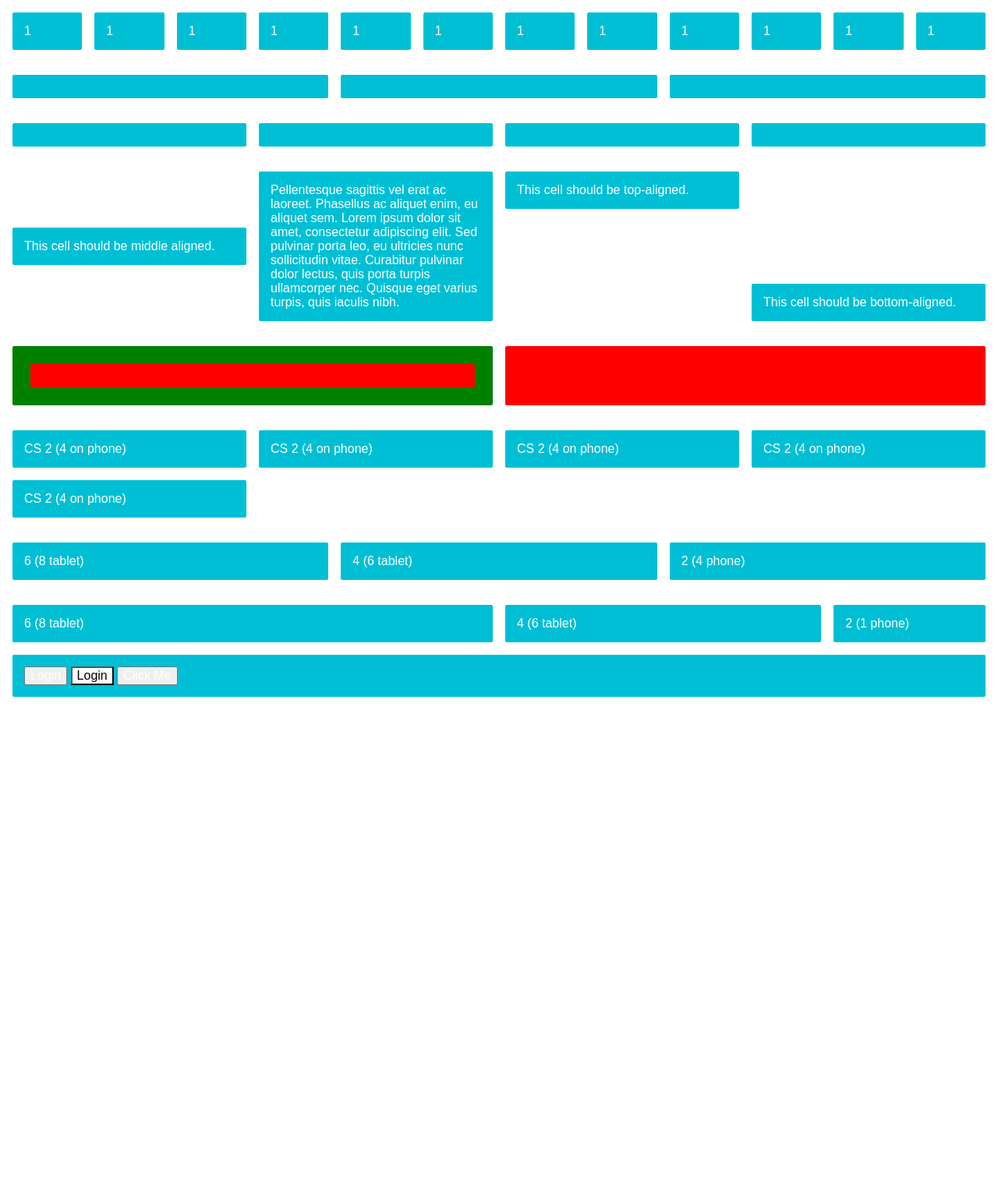
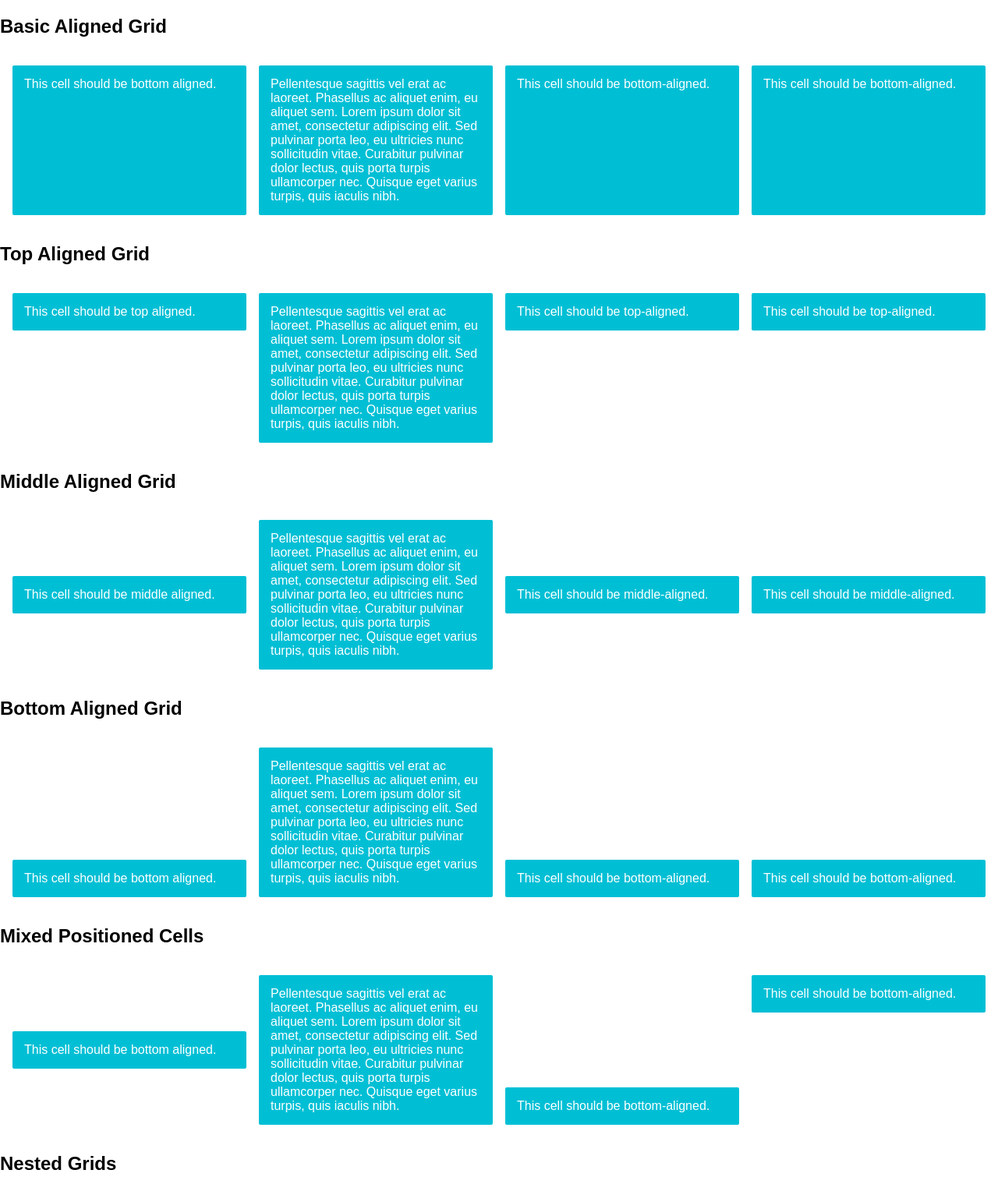
Before and after one commit to tony-jones/slick, a website: page app/styleguide.html in a window 1280 px wide. Shown: the top 1510 px of the page at 78% size. Before the commit the page ends 910 px from the top, so only its background shows below. Drawn offline with nearby package versions, Linux system fonts and the light colour scheme; files that its build step writes are made by us from their sources.

Commit message:
styleguide changes for grid

```diff
--- a/app/styleguide.html
+++ b/app/styleguide.html
@@ -14,33 +14,51 @@
   </head>
   <body>
 
-    <div class="grid">
-     <div class="grid__cell s1 m1 l1">1</div>
-     <div class="grid__cell s1 m1 l1">1</div>
-     <div class="grid__cell s1 m1 l1">1</div>
-     <div class="grid__cell s1 m1 l1">1</div>
-     <div class="grid__cell s1 m1 l1">1</div>
-     <div class="grid__cell s1 m1 l1">1</div>
-     <div class="grid__cell s1 m1 l1">1</div>
-     <div class="grid__cell s1 m1 l1">1</div>
-     <div class="grid__cell s1 m1 l1">1</div>
-     <div class="grid__cell s1 m1 l1">1</div>
-     <div class="grid__cell s1 m1 l1">1</div>
-     <div class="grid__cell s1 m1 l1">1</div>
+    <h2>Basic Aligned Grid</h2>
+    <div class="grid ">
+      <div class="grid__cell col-2 col-l3">
+        This cell should be bottom aligned.
       </div>
-    <div class="grid">
-     <div class="grid__cell s4 m8 l4"></div>
-     <div class="grid__cell s2 m4 l4"></div>
-     <div class="grid__cell s2 m4 l4"></div>
+      <div class="grid__cell col-2 col-l3">
+        Pellentesque sagittis vel erat ac laoreet.
+        Phasellus ac aliquet enim, eu aliquet sem.
+        Lorem ipsum dolor sit amet, consectetur adipiscing elit.
+        Sed pulvinar porta leo, eu ultricies nunc sollicitudin vitae.
+        Curabitur pulvinar dolor lectus, quis porta turpis ullamcorper nec.
+        Quisque eget varius turpis, quis iaculis nibh.
       </div>
-    <div class="grid">
-     <div class="grid__cell s4"></div>
-     <div class="grid__cell s4"></div>
-     <div class="grid__cell s4"></div>
-     <div class="grid__cell s4"></div>
+      <div class="grid__cell col-2 col-l3">
+        This cell should be bottom-aligned.
       </div>
-    <div class="grid">
-     <div class="grid__cell col-2 col-l3 grid__cell--cell-middle">
+      <div class="grid__cell col-2 col-l3">
+        This cell should be bottom-aligned.
+      </div>
+    </div>
+
+    <h2>Top Aligned Grid</h2>
+    <div class="grid grid--top">
+      <div class="grid__cell col-2 col-l3">
+        This cell should be top aligned.
+      </div>
+      <div class="grid__cell col-2 col-l3">
+        Pellentesque sagittis vel erat ac laoreet.
+        Phasellus ac aliquet enim, eu aliquet sem.
+        Lorem ipsum dolor sit amet, consectetur adipiscing elit.
+        Sed pulvinar porta leo, eu ultricies nunc sollicitudin vitae.
+        Curabitur pulvinar dolor lectus, quis porta turpis ullamcorper nec.
+        Quisque eget varius turpis, quis iaculis nibh.
+      </div>
+      <div class="grid__cell col-2 col-l3">
+        This cell should be top-aligned.
+      </div>
+      <div class="grid__cell col-2 col-l3">
+        This cell should be top-aligned.
+      </div>
+    </div>
+
+    <h2>Middle Aligned Grid</h2>
+    <div class="grid grid--middle">
+      <div class="grid__cell col-2 col-l3">
         This cell should be middle aligned.
       </div>
       <div class="grid__cell col-2 col-l3">
@@ -51,46 +69,71 @@
         Curabitur pulvinar dolor lectus, quis porta turpis ullamcorper nec.
         Quisque eget varius turpis, quis iaculis nibh.
       </div>
-     <div class="grid__cell col-2 col-l3 grid__cell--cell-top">
-       This cell should be top-aligned.
+      <div class="grid__cell col-2 col-l3">
+        This cell should be middle-aligned.
+      </div>
+      <div class="grid__cell col-2 col-l3">
+        This cell should be middle-aligned.
+      </div>
+    </div>
+
+    <h2>Bottom Aligned Grid</h2>
+    <div class="grid grid--bottom">
+      <div class="grid__cell col-2 col-l3">
+        This cell should be bottom aligned.
+      </div>
+      <div class="grid__cell col-2 col-l3">
+        Pellentesque sagittis vel erat ac laoreet.
+        Phasellus ac aliquet enim, eu aliquet sem.
+        Lorem ipsum dolor sit amet, consectetur adipiscing elit.
+        Sed pulvinar porta leo, eu ultricies nunc sollicitudin vitae.
+        Curabitur pulvinar dolor lectus, quis porta turpis ullamcorper nec.
+        Quisque eget varius turpis, quis iaculis nibh.
+      </div>
+      <div class="grid__cell col-2 col-l3">
+        This cell should be bottom-aligned.
+      </div>
+      <div class="grid__cell col-2 col-l3">
+        This cell should be bottom-aligned.
+      </div>
+    </div>
+
+    <h2>Mixed Positioned Cells</h2>
+    <div class="grid">
+      <div class="grid__cell col-2 col-l3 grid__cell--cell-middle">
+        This cell should be bottom aligned.
+      </div>
+      <div class="grid__cell col-2 col-l3">
+        Pellentesque sagittis vel erat ac laoreet.
+        Phasellus ac aliquet enim, eu aliquet sem.
+        Lorem ipsum dolor sit amet, consectetur adipiscing elit.
+        Sed pulvinar porta leo, eu ultricies nunc sollicitudin vitae.
+        Curabitur pulvinar dolor lectus, quis porta turpis ullamcorper nec.
+        Quisque eget varius turpis, quis iaculis nibh.
       </div>
       <div class="grid__cell col-2 col-l3 grid__cell--cell-bottom">
         This cell should be bottom-aligned.
       </div>
+      <div class="grid__cell col-2 col-l3 grid__cell--cell-top">
+        This cell should be bottom-aligned.
+      </div>
+    </div>
 
+    <h2>Nested Grids</h2>
+    <div class="grid grid--stretch">
+      <div class="grid__cell">
+        <div class="grid">
+          <div class="grid__cell lav"></div>
+          <div class="grid__cell lav"></div>
+          <div class="grid__cell lav"></div>
+          <div class="grid__cell lav"></div>
+          <div class="grid__cell lav"></div>
         </div>
-    <div class="grid">
-       <div class="grid__cell s1 m1 l3 green">
-         <div class="grid__cell l3 red"></div>
       </div>
-       <div class="grid__cell l3 red"></div>
+      <div class="grid__cell col-4 col-l3"></div>
+      <div class="grid__cell col-4 col-l3"></div>
     </div>
-     <div class="grid">
-      <div class="grid__cell col-4 col-l3">CS 2 (4 on phone)</div>
-      <div class="grid__cell col-4 col-l3">CS 2 (4 on phone)</div>
-      <div class="grid__cell col-4 col-l3">CS 2 (4 on phone)</div>
-      <div class="grid__cell col-4 col-l3">CS 2 (4 on phone)</div>
-      <div class="grid__cell col-4 col-l3">CS 2 (4 on phone)</div>
-    </div>
-    <div class="grid">
-      <div class="grid__cell s3 m4 l8">6 (8 tablet)</div>
-      <div class="grid__cell s3 m4 l8">4 (6 tablet)</div>
-      <div class="grid__cell s3 m4 l8">2 (4 phone)</div>
-    </div>
-    <div class="grid">
-     <div class="grid__cell col-6 col-m-8">6 (8 tablet)</div>
-     <div class="grid__cell grid-ripple col-4 col-m-6 ripple">4 (6 tablet)
-     </div>
-     <div class="grid__cell col-2 col-s-1">2 (1 phone)</div>
-     <div class="grid__cell">
-       <button class="ripple">Login</button>
-       <button class="ripple" data-ripple-color="#89669b" style="background:white; color:black;">Login</button>
 
-       <button class="yourButton">
-         Click Me
-         <link class="ripple-js" />
-       </button>
-     </div>
    </div>
    <style>
      .grid__cell {
@@ -99,8 +142,8 @@
        color: white;
        padding: 15px;
      }
-     .red {
-       background-color: red;
+     .lav {
+       background-color: Lavender;
      }
      .orange {
        background-color: orange;
@@ -115,6 +158,5 @@
        background-color: blue;
      }
     </style>
-    <script src="scripts/ripple.js"></script>
   </body>
 </html>
--- a/app/styles/components/_components/_grid.scss
+++ b/app/styles/components/_components/_grid.scss
@@ -44,7 +44,7 @@
   align-items: stretch;
 }
 
-// Align the items' baselines
+// Align the items' baselines(first line of text)
 .grid--baseline {
   align-items: baseline;
 }
```
Also changed, not shown: app/styles/components/_components/_waves.scss (+20 -20 lines). Lines whose indentation alone changed are shown as unchanged.
